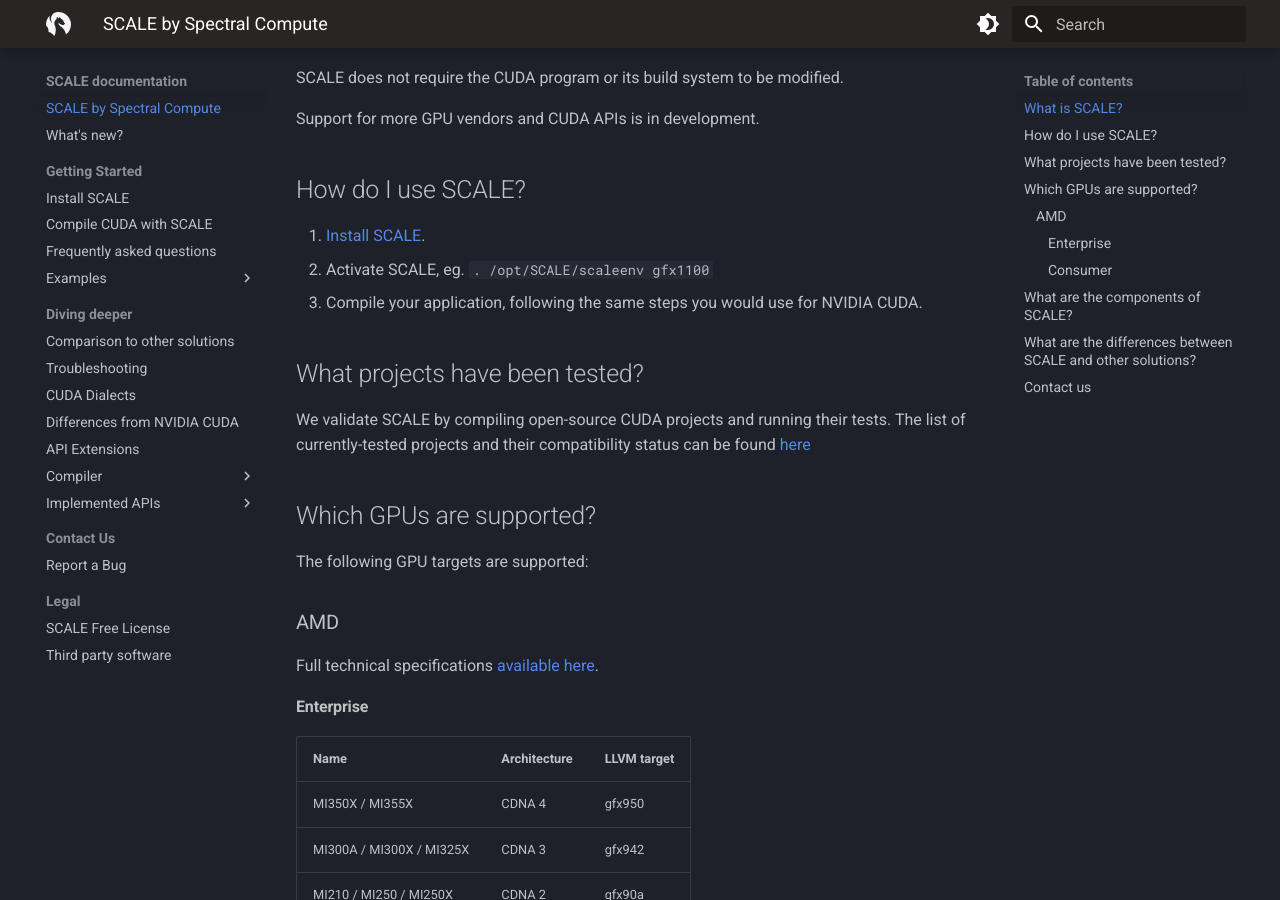
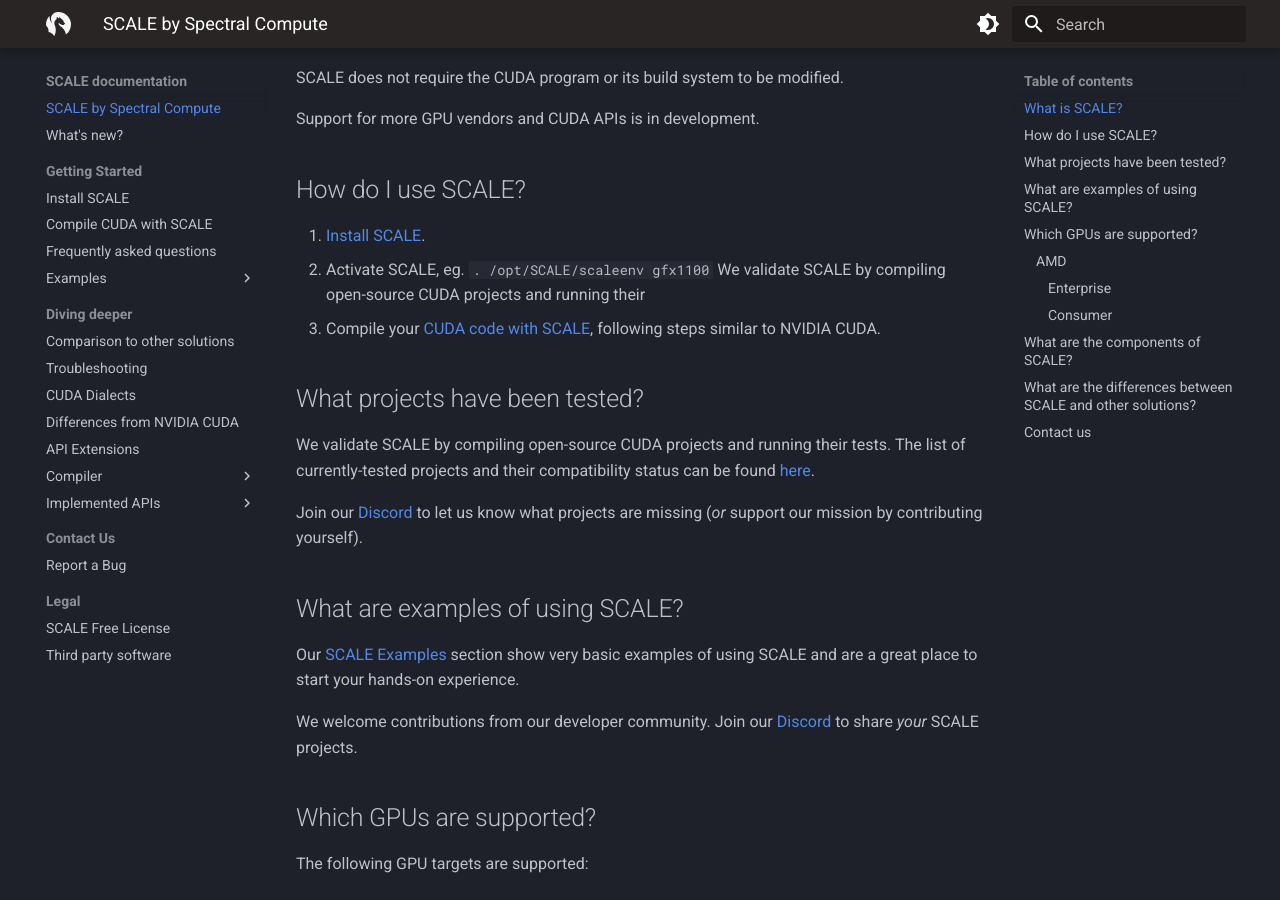
Before and after one commit to spectral-compute/scale-docs, an MkDocs documentation site: the page built from docs/README.md, in a window 1280 px wide and 900 px high, scrolled down 233 px. Built offline with MkDocs 1.6.1 and Material for MkDocs 9.7.7, drawn with Linux system fonts in a browser that asks for light colours; the version menu is left out.

Commit message:
Minor changes to improve new user experience (NUX) and funnel visitor to our Discord.

```diff
--- a/docs/README.md
+++ b/docs/README.md
@@ -12,15 +12,24 @@ Support for more GPU vendors and CUDA APIs is in development.
 ## How do I use SCALE?
 
 1. [Install SCALE](./manual/how-to-install.md).
-2. Activate SCALE, eg. `. /opt/SCALE/scaleenv gfx1100`
-3. Compile your application, following the same steps you would use for
+1. Activate SCALE, eg. `. /opt/SCALE/scaleenv gfx1100`
+We validate SCALE by compiling open-source CUDA projects and running their
+1. Compile your [CUDA code with SCALE](https://docs.scale-lang.com/stable/manual/how-to-use/), following steps similar to
    NVIDIA CUDA.
 
 ## What projects have been tested?
 
 We validate SCALE by compiling open-source CUDA projects and running their
 tests. The list of currently-tested projects and their compatibility status
-can be found [here](https://github.com/spectral-compute/scale-validation?tab=readme-ov-file#current-status)
+can be found [here](https://github.com/spectral-compute/scale-validation?tab=readme-ov-file#current-status).
+
+Join our [Discord](https://discord.com/invite/KNpgGbTc38) to let us know what projects are missing (_or_ support our mission by contributing yourself).
+
+## What are examples of using SCALE?
+
+Our [SCALE Examples](https://docs.scale-lang.com/stable/examples/) section show very basic examples of using SCALE and are a great place to start your hands-on experience.
+
+We welcome contributions from our developer community. Join our [Discord](https://discord.com/invite/KNpgGbTc38) to share _your_ SCALE projects.
 
 ## Which GPUs are supported?
 
```
